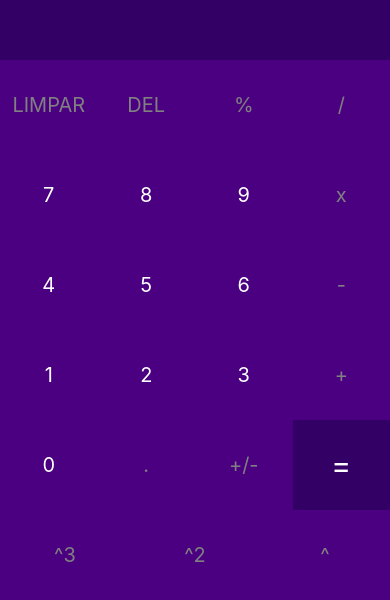
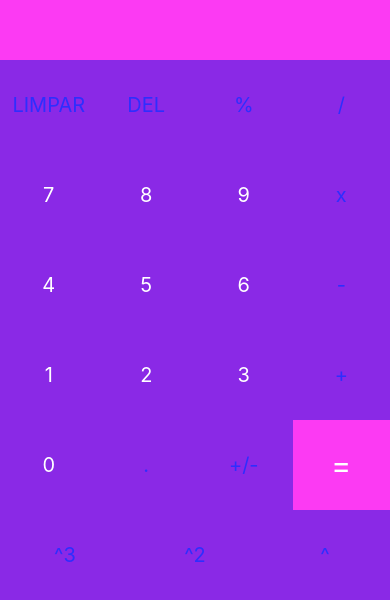
Before and after one commit to Raphael-Pauleschi/Miniprojeto01-Calculadora, a React Native app: screen / in a window 390 px wide. Shown: the part 244-844 px from the top of the page. Built offline with nearby package versions, Linux system fonts and the light colour scheme.

Commit message:
Color change

```diff
--- a/App.js
+++ b/App.js
@@ -84,12 +84,12 @@
 
         {buttons.map((button) =>
           button === '=' ? // Mapeamento do botão =
-            <TouchableOpacity onPress={() => handleInput(button)} key={button} style={[styles.button, { backgroundColor: '#330066' }]}>
+            <TouchableOpacity onPress={() => handleInput(button)} key={button} style={[styles.button, { backgroundColor: '#FC3AF3' }]}>
               <Text style={[styles.textButton, { color: "white", fontSize: 30 }]}>{button}</Text>
             </TouchableOpacity>
             : // Mapeamento dos outros botões
             <TouchableOpacity onPress={() => handleInput(button)} key={button} style={styles.button}>
-              <Text style={[styles.textButton, { color: typeof (button) === 'number' ? 'white' : 'gray' }]}>{button}</Text>
+              <Text style={[styles.textButton, { color: typeof (button) === 'number' ? 'white' : '#2E2EFE' }]}>{button}</Text>
             </TouchableOpacity>
         )}
       </View>
@@ -105,7 +105,7 @@
   results: {
     flex: 2,
     justifyContent: "center",
-    backgroundColor: "#330066"
+    backgroundColor: "#FC3AF3"
   },
   resultText: {
     color: "white",
@@ -115,7 +115,7 @@
     textAlign: "right"
   },
   historyText: {
-    color: "gray",
+    color: "#E34243",
     fontSize: 20,
     marginRight: 10,
     alignSelf: 'flex-end',
@@ -125,7 +125,7 @@
     flexWrap: 'wrap',
   },
   button: {
-    backgroundColor: '#4B0082',
+    backgroundColor: '#8A29E6',
     alignItems: 'center',
     justifyContent: 'center',
     minWidth: 90,
@@ -133,7 +133,7 @@
     flex: 2,
   },
   textButton: {
-    color: "green",
+    color: "#E34243",
     fontSize: 20,
   }
 });
```
